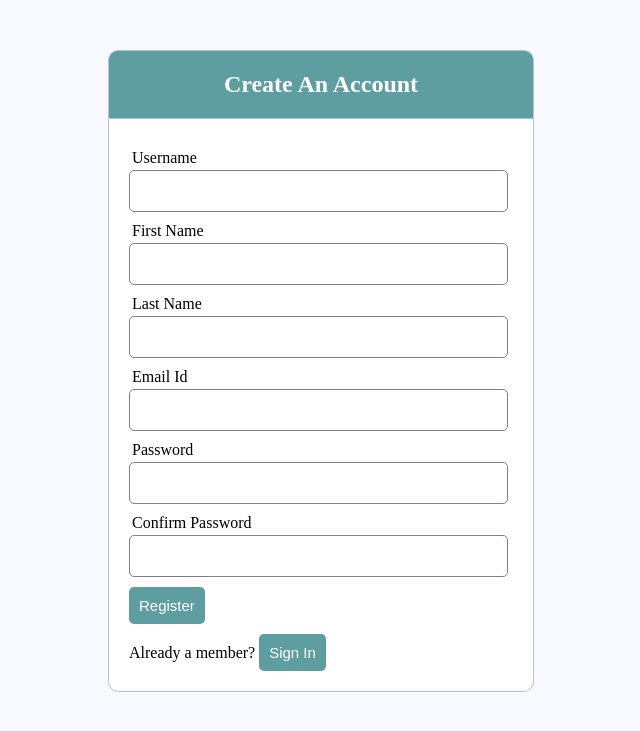
After one commit to ampersandbits/MyHome_Development, a PHP site: page /user.php in a window 1280 px wide. The commit adds this page. Shown: the top 731 px of the page, without its empty margins (319-959 px from the left). Run offline with PHP 8.4, Linux system fonts and the light colour scheme.

Commit message:
Crated login, sign up  pages and validated. we can store sign up details in db and we can retrieve the details from db

```diff
--- /dev/null
+++ b/CSS/user.css
@@ -0,0 +1,71 @@
+* {
+    margin: 0px;
+    padding: 0px;
+  }
+  body {
+    font-size: 100%;
+    background: #F8F8FF;
+  }
+
+  .header {
+    width: 30%;
+    margin: 50px auto 0px;
+    color: white;
+    background: #5F9EA0;
+    text-align: center;
+    border: 1px solid #B0C4DE;
+    border-bottom: none;
+    border-radius: 10px 10px 0px 0px;
+    padding: 20px;
+  }
+  form, .content {
+    width: 30%;
+    margin: 0px auto;
+    padding: 20px;
+    border: 1px solid #B0C4DE;
+    background: white;
+    border-radius: 0px 0px 10px 10px;
+  }
+  .input-group {
+    margin: 10px 0px 10px 0px;
+  }
+  .input-group label {
+    display: block;
+    text-align: left;
+    margin: 3px;
+  }
+  .input-group input {
+    height: 30px;
+    width: 93%;
+    padding: 5px 10px;
+    font-size: 16px;
+    border-radius: 5px;
+    border: 1px solid gray;
+  }
+  .btn {
+    padding: 10px;
+    font-size: 15px;
+    color: white;
+    background: #5F9EA0;
+    border: none;
+    border-radius: 5px;
+  }
+  .btn:hover {
+    background-color: #111;
+  }
+  .error {
+    width: 92%;
+    margin: 0px auto;
+    padding: 10px;
+    border: 1px solid #a94442;
+    color: #a94442;
+    background: #f2dede;
+    border-radius: 5px;
+    text-align: left;
+  }
+  .success {
+    color: #3c763d;
+    background: #dff0d8;
+    border: 1px solid #3c763d;
+    margin-bottom: 20px;
+  }
--- a/connect.php
+++ b/connect.php
@@ -1,8 +1,83 @@
 <?php
-            $servername = "localhost";
-            $username = "root";
-            $password = "";
+session_start();
+    $username = "";
+    $firstname = "";
+    $lastname = "";
+    $emailid = "";
+    $errors = array();
 
-            $conn = new mysqli($servername, $username, $password);
+    $conn = new mysqli('localhost', 'root', '', 'myhome');
+
+    // REGISTER USER
+if (isset($_POST['reg_user'])) {
+    // receive all input values from the form
+    $username = mysqli_real_escape_string($conn, $_POST['username']);
+    $firstname = mysqli_real_escape_string($conn, $_POST['firstname']);
+    $lastname = mysqli_real_escape_string($conn, $_POST['lastname']);
+    $emailid = mysqli_real_escape_string($conn, $_POST['emailid']);
+    $password_1 = mysqli_real_escape_string($conn, $_POST['password_1']);
+    $password_2 = mysqli_real_escape_string($conn, $_POST['password_2']);
+
+    // form validation: ensure that the form is correctly filled ...
+    // by adding (array_push()) corresponding error unto $errors array
+    if (empty($username)) { array_push($errors, "Username is required"); }
+    if (empty($emailid)) { array_push($errors, "Email is required"); }
+    if (empty($password_1)) { array_push($errors, "Password is required"); }
+    if ($password_1 != $password_2) {
+      array_push($errors, "The two passwords do not match");
+    }
+
+    // first check the database to make sure
+    // a user does not already exist with the same username and/or email
+    $user_check_query = "SELECT * FROM user_details WHERE username='$username' OR emailid='$emailid' LIMIT 1";
+    $result = mysqli_query($conn, $user_check_query);
+    $user = mysqli_fetch_assoc($result);
+
+    if ($user) { // if user exists
+      if ($user['username'] === $username) {
+        array_push($errors, "Username already exists");
+      }
+
+      if ($user['emailid'] === $emailid) {
+        array_push($errors, "email already exists");
+      }
+    }
+    if (count($errors) == 0) {
+        $password = md5($password_1);//encrypt the password before saving in the database
+
+        $query = "INSERT INTO user_details(firstname, lastname, emailid, password, username)
+                  VALUES($firstname', '$lastname', '$emailid', '$password', $username)";
+        mysqli_query($conn, $query);
+        $_SESSION['username'] = $username;
+        $_SESSION['success'] = "You are now logged in";
+        header('location: index.php');
+    }
+}
+
+// LOGIN USER
+if (isset($_POST['login_user'])) {
+    $username = mysqli_real_escape_string($conn, $_POST['username']);
+    $password = mysqli_real_escape_string($conn, $_POST['password']);
+
+    if (empty($username)) {
+        array_push($errors, "Username is required");
+    }
+    if (empty($password)) {
+        array_push($errors, "Password is required");
+    }
+
+    if (count($errors) == 0) {
+        $password = md5($password);
+        $query = "SELECT * FROM user_details WHERE username='$username' AND password='$password'";
+        $results = mysqli_query($conn, $query);
+        if (mysqli_num_rows($results) == 1) {
+          $_SESSION['username'] = $username;
+          $_SESSION['success'] = "You are now logged in";
+          header('location: index.php');
+        }else {
+            array_push($errors, "Wrong username/password combination");
+        }
+    }
+  }
 
 ?>
--- /dev/null
+++ b/errors.php
@@ -0,0 +1,7 @@
+<?php  if (count($errors) > 0) : ?>
+  <div class="error">
+  	<?php foreach ($errors as $error) : ?>
+  	  <p><?php echo $error ?></p>
+  	<?php endforeach ?>
+  </div>
+<?php  endif ?>
--- /dev/null
+++ b/user.php
@@ -0,0 +1,53 @@
+<?php include('connect.php') ?>
+<!DOCTYPE html>
+<html>
+<head>
+    <meta charset="utf-8">
+    <meta http-equiv="X-UA-Compatible" content="IE=edge">
+    <title>User Details</title>
+    <meta name="viewport" content="width=device-width, initial-scale=1">
+    <link rel="stylesheet" type="text/css" media="screen" href="CSS\user.css">
+    <script src="main.js"></script>
+</head>
+<body>
+    <div class="header">
+        <h2>Create An Account</h2>
+    </div>
+    <form action="user.php" method="post">
+    <?php include('errors.php'); ?>
+        <div class="input-group">
+            <label>Username</label>
+            <input type="text" name="username" value="<?php echo $username; ?>">
+        </div>
+        <div class="input-group">
+            <label>First Name</label>
+            <input type="text" name="firstname" value="<?php echo $firstname; ?>">
+        </div>
+        <div class="input-group">
+            <label>Last Name</label>
+            <input type="text" name="lastname" value="<?php echo $lastname; ?>">
+        </div>
+        <div class="input-group">
+            <label>Email Id</label>
+            <input type="email" name="emailid" value="<?php echo $emailid; ?>">
+        </div>
+        <div class="input-group">
+            <label>Password</label>
+            <input type="password" name="password_1">
+        </div>
+        <div class="input-group">
+            <label>Confirm Password</label>
+            <input type="password" name="password_2">
+        </div>
+        <div class="input-group">
+  	        <button type="submit" class="btn" name="reg_user">Register</button>
+  	    </div>
+  	    <p>
+  		    Already a member? <a href="signin.php">
+              <button class="btn">Sign In</button>
+              </a>
+  	    </p>
+
+    </form>
+</body>
+</html>
```
Also changed, not shown: CSS/main.css (added, +46 -0 lines), home.php (+17 -50 lines), index.php (added, +46 -0 lines), signin.php (added, +31 -0 lines).
